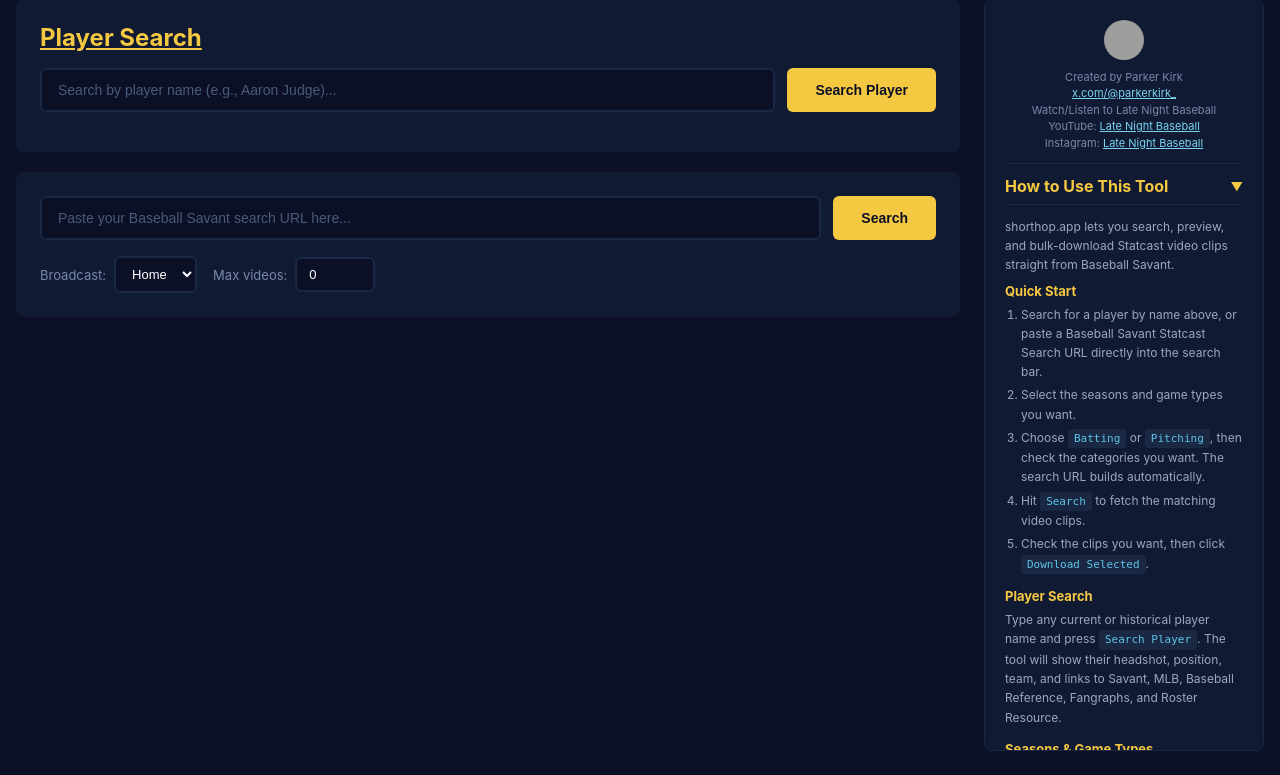
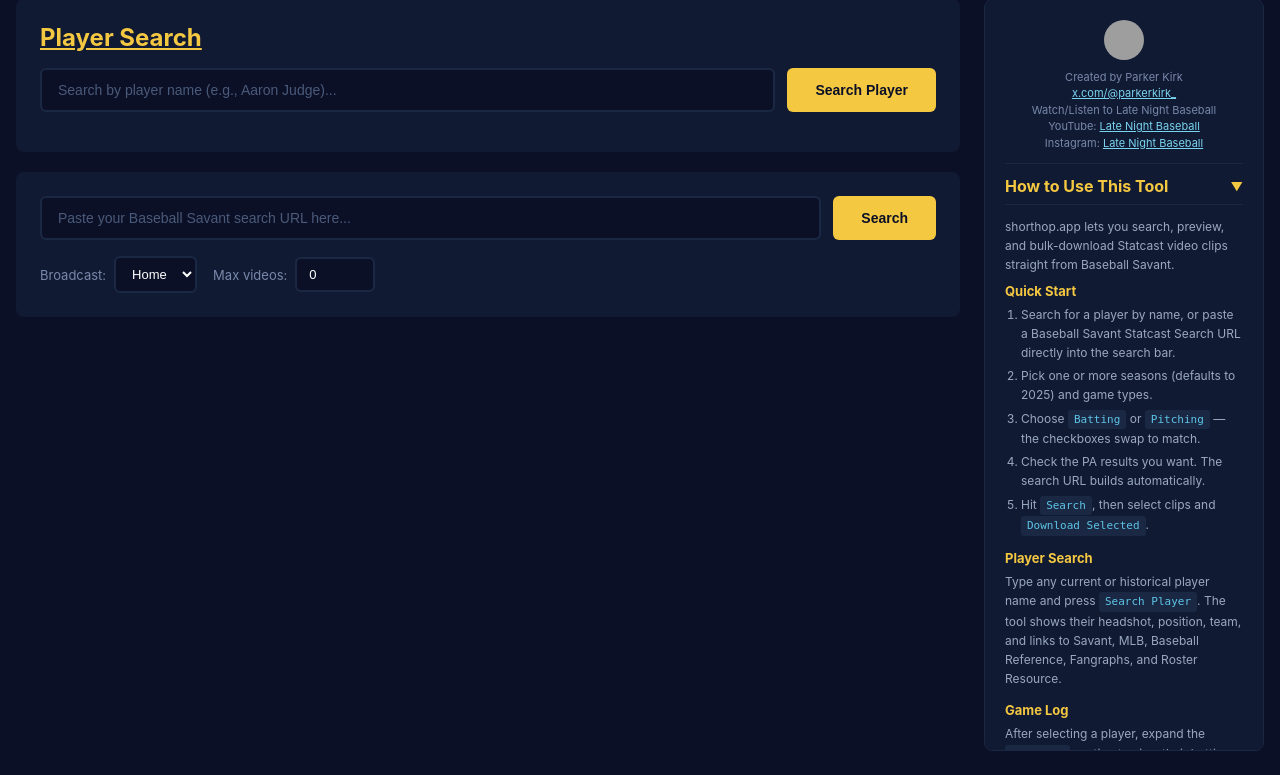
Before and after one commit to PK-Game-Development/Savant-Video-Tool, a Flask app: page / in a window 1280 px wide. Shown: the part 140-915 px from the top of the page. Run offline with Flask 3, Linux system fonts and the light colour scheme; grey boxes are pictures that could not be loaded.

Commit message:
Update sidebar guide and default season to 2025
- Rewrote sidebar directions to reflect batting vs pitching checkbox
  separation, game log feature, and shortened label names
- Default checked season is now 2025 instead of the current year

https://claude.ai/code/session_01Gi29TELUiNJZgdDMNi4nds

```diff
--- a/templates/index.html
+++ b/templates/index.html
@@ -1081,26 +1081,29 @@
 
         <h4>Quick Start</h4>
         <ol>
-            <li>Search for a player by name above, or paste a Baseball Savant Statcast Search URL directly into the search bar.</li>
-            <li>Select the seasons and game types you want.</li>
-            <li>Choose <span class="key">Batting</span> or <span class="key">Pitching</span>, then check the categories you want. The search URL builds automatically.</li>
-            <li>Hit <span class="key">Search</span> to fetch the matching video clips.</li>
-            <li>Check the clips you want, then click <span class="key">Download Selected</span>.</li>
+            <li>Search for a player by name, or paste a Baseball Savant Statcast Search URL directly into the search bar.</li>
+            <li>Pick one or more seasons (defaults to 2025) and game types.</li>
+            <li>Choose <span class="key">Batting</span> or <span class="key">Pitching</span> &mdash; the checkboxes swap to match.</li>
+            <li>Check the PA results you want. The search URL builds automatically.</li>
+            <li>Hit <span class="key">Search</span>, then select clips and <span class="key">Download Selected</span>.</li>
         </ol>
 
         <h4>Player Search</h4>
-        <p>Type any current or historical player name and press <span class="key">Search Player</span>. The tool will show their headshot, position, team, and links to Savant, MLB, Baseball Reference, Fangraphs, and Roster Resource.</p>
+        <p>Type any current or historical player name and press <span class="key">Search Player</span>. The tool shows their headshot, position, team, and links to Savant, MLB, Baseball Reference, Fangraphs, and Roster Resource.</p>
+
+        <h4>Game Log</h4>
+        <p>After selecting a player, expand the <span class="key">Game Log</span> section to view their batting or pitching log for any season. Click any row to load that game's video clips directly into the search results.</p>
 
         <h4>Seasons &amp; Game Types</h4>
-        <p>After finding a player, select one or more seasons (2015 &ndash; present). Then choose which game types to include &mdash; Regular Season is checked by default. You can also add Postseason, Wildcard, Division Series, League Championship, World Series, Spring Training, or All-Star games.</p>
-
-        <h4>Category Builder</h4>
-        <p>After selecting seasons &amp; game types, pick <strong>Batting</strong> or <strong>Pitching</strong>:</p>
+        <p>Select one or more seasons (2015 &ndash; present). Choose which game types to include &mdash; Regular Season is checked by default. Options include Postseason, Wildcard, Division Series, League Championship, World Series, Spring Training, and All-Star games.</p>
+
+        <h4>Batting vs Pitching</h4>
+        <p>The PA result checkboxes change depending on your selection:</p>
         <ul>
-            <li><strong>PA Results</strong> &mdash; Check any combination of plate-appearance outcomes (Single, Double, Home Run, Strikeout, Walk, etc.). All selections combine into one URL.</li>
-            <li><strong>Pitch Metrics</strong> <em>(Pitching only)</em> &mdash; Optionally filter by 100+ MPH, 12"+ vertical break, or 12"+ horizontal break.</li>
+            <li><strong>Batting</strong> &mdash; Organized hits-first: Single, Double, Triple, Home Run, Walk, IBB, HBP, then outs like Strikeout, Field Out, GIDP, and more.</li>
+            <li><strong>Pitching</strong> &mdash; Organized outs-first: Strikeout, K DP, Field Out, Force Out, GIDP, Double Play, then hits/walks allowed.</li>
         </ul>
-        <p>The Savant search URL updates automatically in the search bar as you change options.</p>
+        <p><strong>Pitch Metrics</strong> <em>(Pitching only)</em> &mdash; Optionally filter by 100+ MPH, 12"+ vertical break, or 12"+ horizontal break.</p>
 
         <h4>Download Options</h4>
         <ul>
@@ -1824,7 +1827,7 @@ function populateSeasonCheckboxes() {
     const currentYear = new Date().getFullYear();
     let html = '';
     for (let year = currentYear; year >= SEASON_START; year--) {
-        const checked = (year === currentYear) ? ' checked' : '';
+        const checked = (year === 2025) ? ' checked' : '';
         html += '<label class="combine-option compact">'
             + '<input type="checkbox" class="season-year-cb" value="' + year + '"'
             + checked + ' onchange="updateBuiltUrl()">'
```
